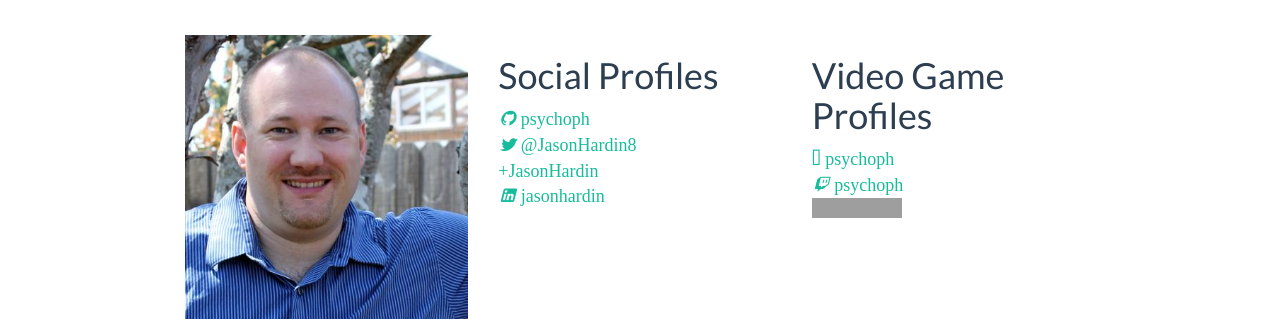
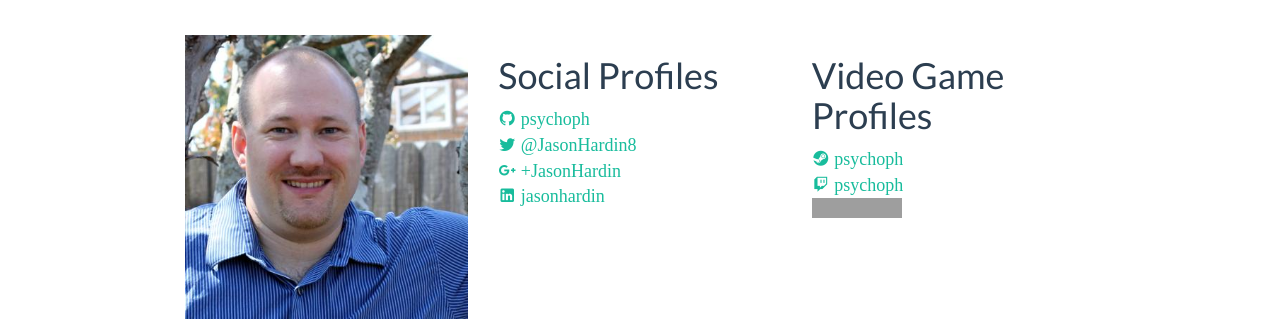
Before and after one commit to psychoph/psychoph.github.io, a Jekyll site: the page built from about.html, in a window 1280 px wide. Shown: the part 480-801 px from the top of the page. Built offline with Jekyll 4.4.1, drawn with Linux system fonts in a browser that asks for light colours; nearby versions of some CDN libraries; comment, search, counter and statistics services are not loaded; grey boxes are pictures that could not be loaded.

Commit message:
update about icons

```diff
--- a/about.html
+++ b/about.html
@@ -15,33 +15,28 @@ pageclass: main
       <ul class="list-unstyled">
         {% if site.github_username %}
         <li>
-          <a href="https://github.com/{{ site.github_username }}">
-            <i class="mdi-github"></i>
+          <a href="https://github.com/{{ site.github_username }}" class="mdi-github mdi-48px">
             {{ site.github_username }}
           </a>
         </li>
         {% endif %}
         {% if site.twitter_username %}
         <li>
-          <a href="https://twitter.com/{{ site.twitter_username }}">
-            <i class="mdi-twitter"></i>
+          <a href="https://twitter.com/{{ site.twitter_username }}" class="mdi-twitter mdi-48px">
             {{ site.twitter_username }}
           </a>
         </li>
         {% endif %}
         {% if site.googleplus_username %}
         <li>
-          <a href="https://plus.google.com/+{{ site.googleplus_username }}/posts">
-              <i class="mdi-google-plus-square"></i>
-            </span>
+          <a href="https://plus.google.com/+{{ site.googleplus_username }}/posts" class="mdi-google-plus mdi-48px">
             +{{ site.googleplus_username }}
           </a>
         </li>
         {% endif %}
         {% if site.linkedin_username %}
         <li>
-          <a href="https://www.linkedin.com/in/{{site.linkedin_username}}">
-              <i class="mdi-linkedin"></i>
+          <a href="https://www.linkedin.com/in/{{site.linkedin_username}}" class="mdi-linkedin mdi-48px">
             {{site.linkedin_username}}
           </a>
         </li>
@@ -53,21 +48,19 @@ pageclass: main
       <ul class="list-unstyled">
         {% if site.steam_id %}
         <li>
-          <a href="http://steamcommunity.com/id/{{site.steam_id}}">
-              <i class="fa mdi-steam"></i>
+          <a href="http://steamcommunity.com/id/{{site.steam_id}}" class="mdi-steam mdi-48px">
             {{site.steam_id}}
           </a>
         </li>
         {% endif %}
         {% if site.psn_id %}
         <li>
-          <a href="http://us.playstation.com/playstation/psn/visit/profiles/{{site.psn_id}}"><img src="http://fp.profiles.us.playstation.com/playstation/psn/pid/{{site.psn_id}}.png" width="230" height="155" border="0" /></a>
+          <a href="http://us.playstation.com/playstation/psn/visit/profiles/{{site.psn_id}}" class="mdi-playstation mdi-48px"><img src="http://fp.profiles.us.playstation.com/playstation/psn/pid/{{site.psn_id}}.png" width="230" height="155" border="0" /></a>
         </li>
         {% endif %}
         {% if site.twitch_id %}
         <li>
-          <a href="http://www.twitch.tv/{{site.twitch_id}}/profile">
-            <i class="mdi-twitch"></i>
+          <a href="http://www.twitch.tv/{{site.twitch_id}}/profile" class="mdi-twitch mdi-48px">
             {{site.twitch_id}}
           </a>
         </li>
```
